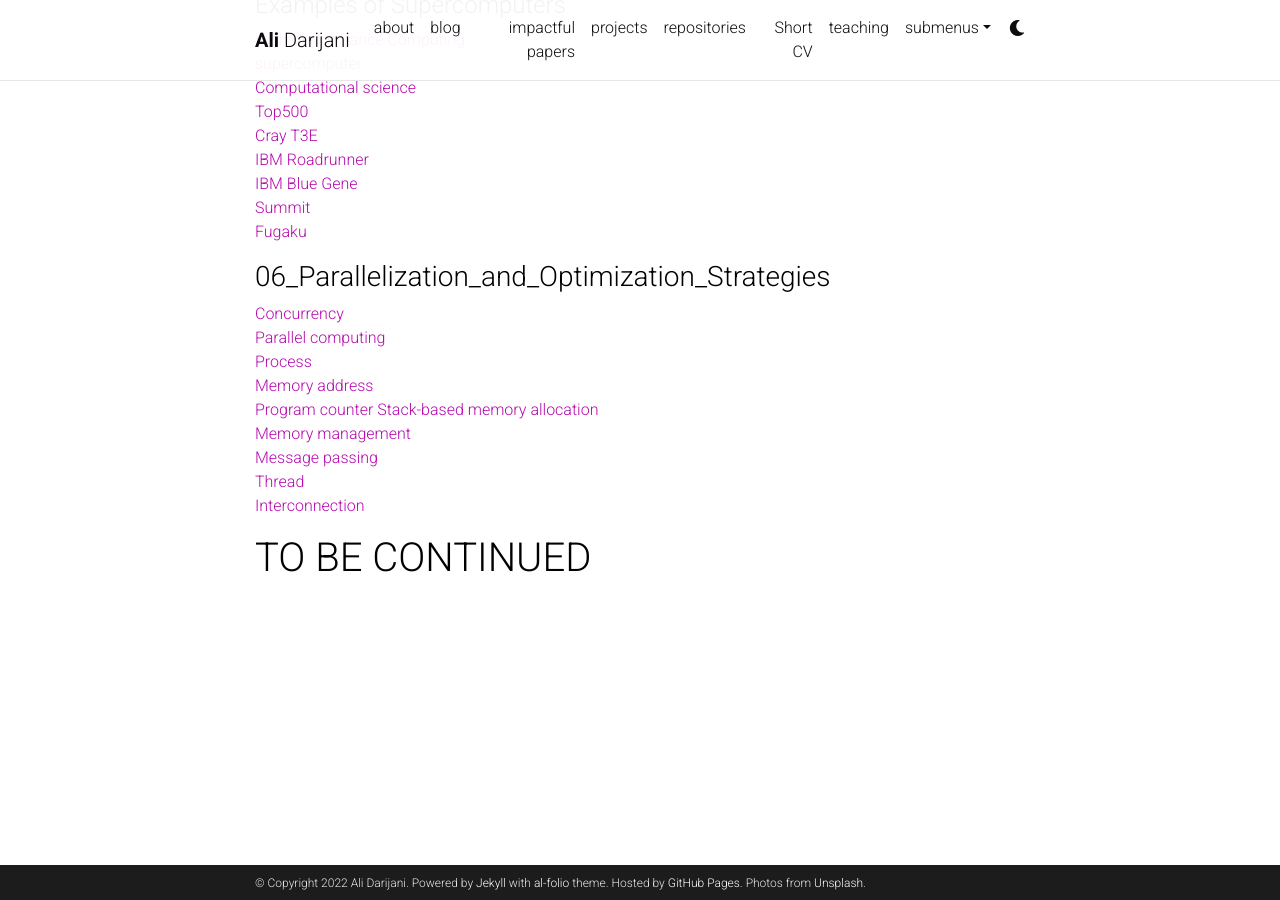
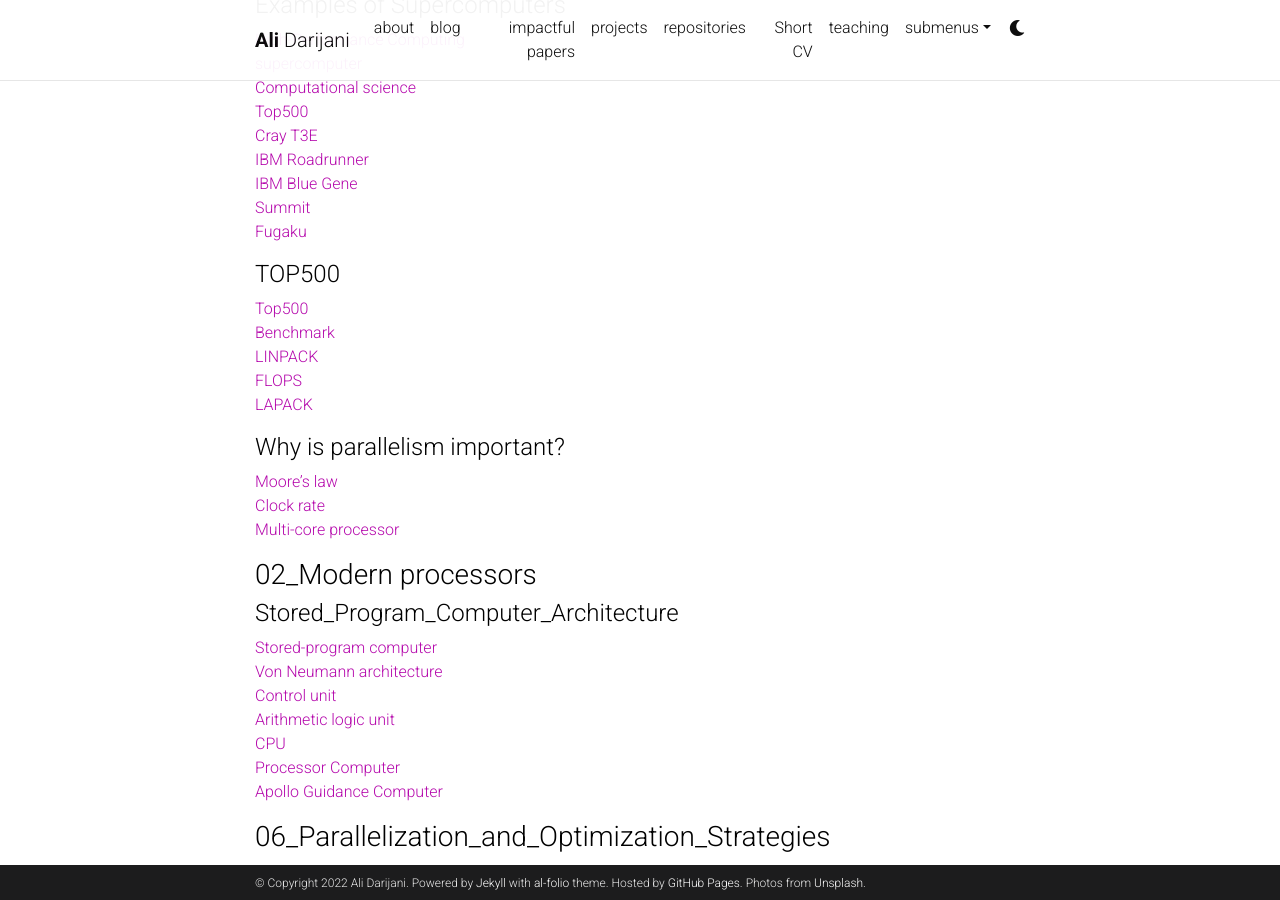
Before and after one commit to adarijani/adarijani.github.io_archived, a Jekyll site: the page built from _projects/5_project.md, in a window 1280 px wide and 900 px high, scrolled down 756 px. Built offline with Jekyll 4.4.1, drawn with Linux system fonts in a browser that asks for light colours; comment, search, counter and statistics services are not loaded; a style sheet for code colours, icons or effects is not loaded.

Commit message:
Update 5_project.md

```diff
--- a/_projects/5_project.md
+++ b/_projects/5_project.md
@@ -30,6 +30,28 @@ There is this book that can give an overall view of the most important topics in
 [IBM Blue Gene](https://en.wikipedia.org/wiki/IBM_Blue_Gene)
 [Summit](https://en.wikipedia.org/wiki/Summit_(supercomputer))
 [Fugaku](https://en.wikipedia.org/wiki/Fugaku_(supercomputer))
+#### TOP500
+[Top500](https://en.wikipedia.org/wiki/TOP500)
+[Benchmark](https://en.wikipedia.org/wiki/Benchmark_(computing))
+[LINPACK](https://en.wikipedia.org/wiki/LINPACK)
+[FLOPS](https://en.wikipedia.org/wiki/FLOPS)
+[LAPACK](https://en.wikipedia.org/wiki/LAPACK)
+#### Why is parallelism important?
+[Moore's law](https://en.wikipedia.org/wiki/Moore%27s_law)
+[Clock rate](https://en.wikipedia.org/wiki/Clock_rate)
+[Multi-core processor](https://en.wikipedia.org/wiki/Multi-core_processor)
+### 02_Modern processors
+#### Stored_Program_Computer_Architecture
+[Stored-program computer](https://en.wikipedia.org/wiki/Stored-program_computer)
+[Von Neumann architecture](https://en.wikipedia.org/wiki/Von_Neumann_architecture)
+[Control unit](https://en.wikipedia.org/wiki/Control_unit)
+[Arithmetic logic unit](https://en.wikipedia.org/wiki/Arithmetic_logic_unit)
+[CPU](https://en.wikipedia.org/wiki/Central_processing_unit)
+[Processor](https://en.wikipedia.org/wiki/Processor_(computing))
+[Computer](https://en.wikipedia.org/wiki/Computer#Digital_computers)
+[Apollo Guidance Computer](https://en.wikipedia.org/wiki/Apollo_Guidance_Computer)
+
+
 
 ### 06_Parallelization_and_Optimization_Strategies
 [Concurrency](https://en.wikipedia.org/wiki/Concurrency_(computer_science))
```
